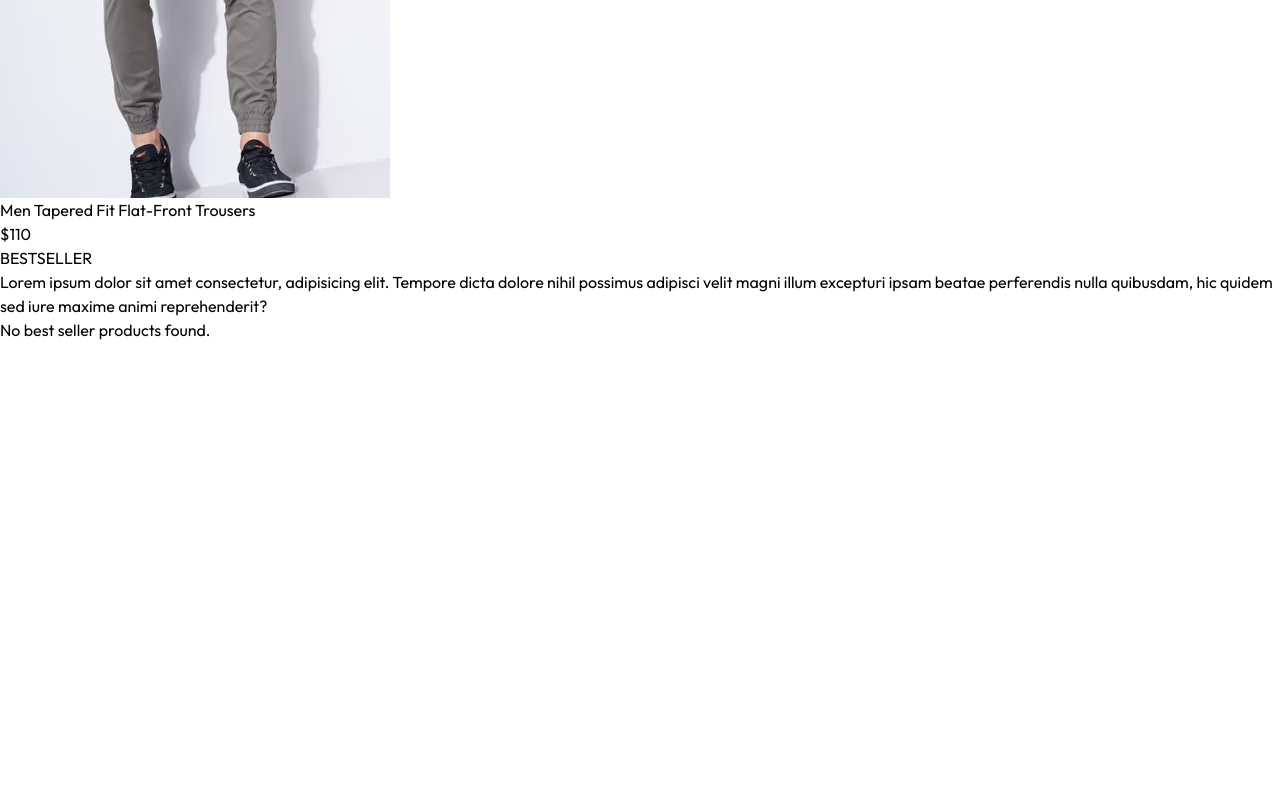
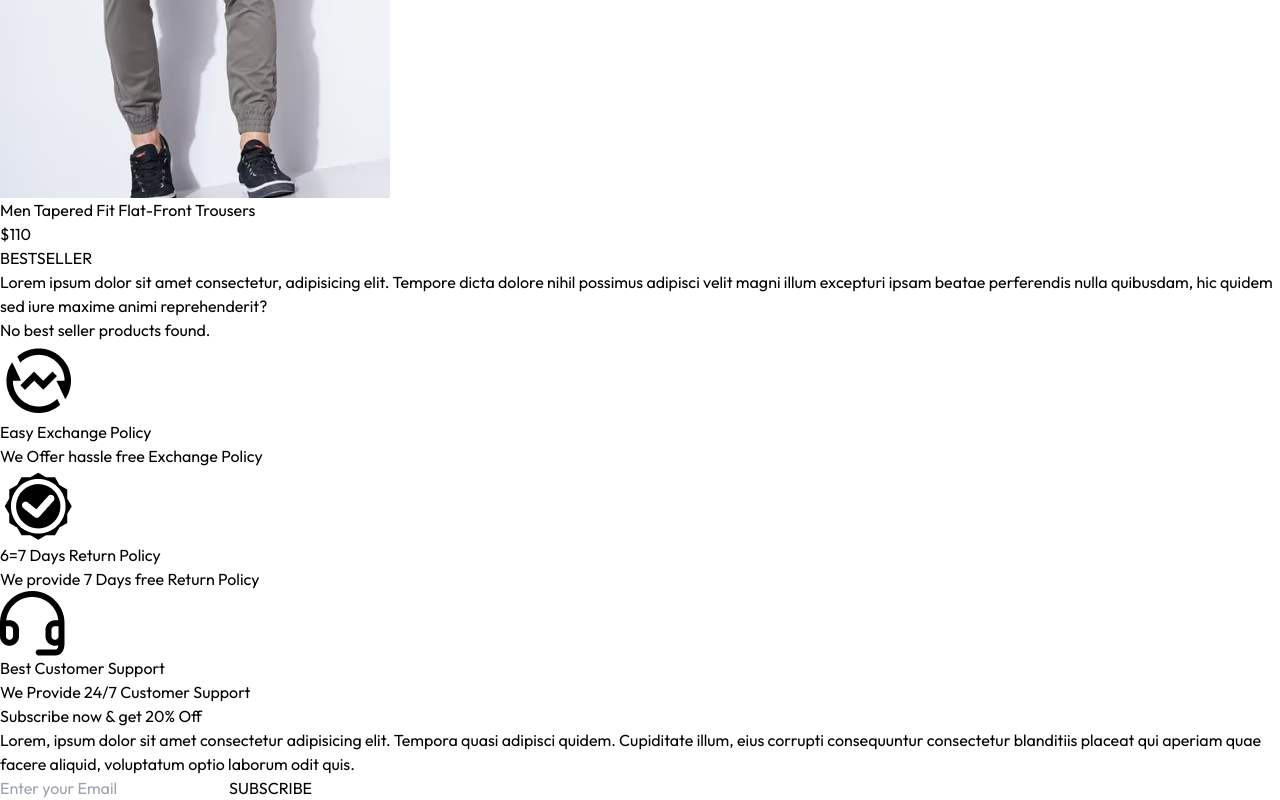
Before and after one commit to meyrushan29/cloth-shop_frontend, a React (Vite) app: page / in a window 1280 px wide. Shown: the part 6408-7208 px from the top of the page. Before the commit the page ends 6750 px from the top, so only its background shows below. Built offline with nearby package versions, Linux system fonts and the light colour scheme.

Commit message:
NewsLetter

```diff
--- /dev/null
+++ b/src/components/NewsLetterBox.jsx
@@ -0,0 +1,21 @@
+
+
+const NewsLetterBox = () => {
+
+    const onsubmitHandler = (event)=>{
+        event.preventDefault();
+    }
+
+  return (
+    <div className=" text-center">
+        <p className="text-2xl font-medium text-gray-800">Subscribe now & get 20% Off</p>
+        <p className="text-gray-400 mt-3">Lorem, ipsum dolor sit amet consectetur adipisicing elit. Tempora quasi adipisci quidem. Cupiditate illum, eius corrupti consequuntur consectetur blanditiis placeat qui aperiam quae facere aliquid, voluptatum optio laborum odit quis.</p>
+        <form onSubmit={onsubmitHandler} className="w-full sm:w-1/2 flex items-center gap-3 mx-auto my-6 border pl-3" >
+                <input className="w-full sm:flex-1 outline-none" type="email" placeholder="Enter your Email"  required/>
+                <button type="submit" className="bg-black text-white text-xs px-10 py-4">SUBSCRIBE</button>
+        </form>
+    </div>
+  )
+}
+
+export default NewsLetterBox;
--- /dev/null
+++ b/src/components/OurPolicy.jsx
@@ -0,0 +1,27 @@
+
+import { assets } from '../assets/assets'
+
+const OurPolicy = () => {
+  return (
+    <div className="flex flex-col sm:flex-row justify-around gap-12 sm:gap-2 text-center py-20 text-xs sm:text-sm md:text-base text-gray-700">
+
+        <div>
+            <img src={assets.exchange_icon} alt="" className='w-12 m-auto mb-5  ' />
+            <p className='font-semibold'>Easy Exchange Policy</p>
+            <p className='text-gray-400'>We Offer hassle free Exchange Policy</p>
+        </div>
+        <div>
+            <img src={assets.quality_icon} alt="" className='w-12 m-auto mb-5  ' />
+            <p className='font-semibold'>6=7 Days Return Policy</p>
+            <p className='text-gray-400'>We provide 7 Days free Return Policy</p>
+        </div>
+        <div>
+            <img src={assets.support_img} alt="" className='w-12 m-auto mb-5  ' />
+            <p className='font-semibold'>Best Customer Support</p>
+            <p className='text-gray-400'>We Provide 24/7 Customer Support </p>
+        </div>
+    </div>
+  )
+}
+
+export default OurPolicy
--- a/src/pages/Home.jsx
+++ b/src/pages/Home.jsx
@@ -1,6 +1,8 @@
 import BestSeller from "../components/BestSeller"
 import Hero from "../components/Hero"
 import LatestCollection from "../components/LatestCollection"
+import NewsLetterBox from "../components/NewsLetterBox"
+import OurPolicy from "../components/OurPolicy"
 
 
 const Home = () => {
@@ -9,6 +11,8 @@
     <Hero/>
     <LatestCollection/>
     <BestSeller/>
+    <OurPolicy/>
+    <NewsLetterBox/>
     </div>
   )
 }
```
